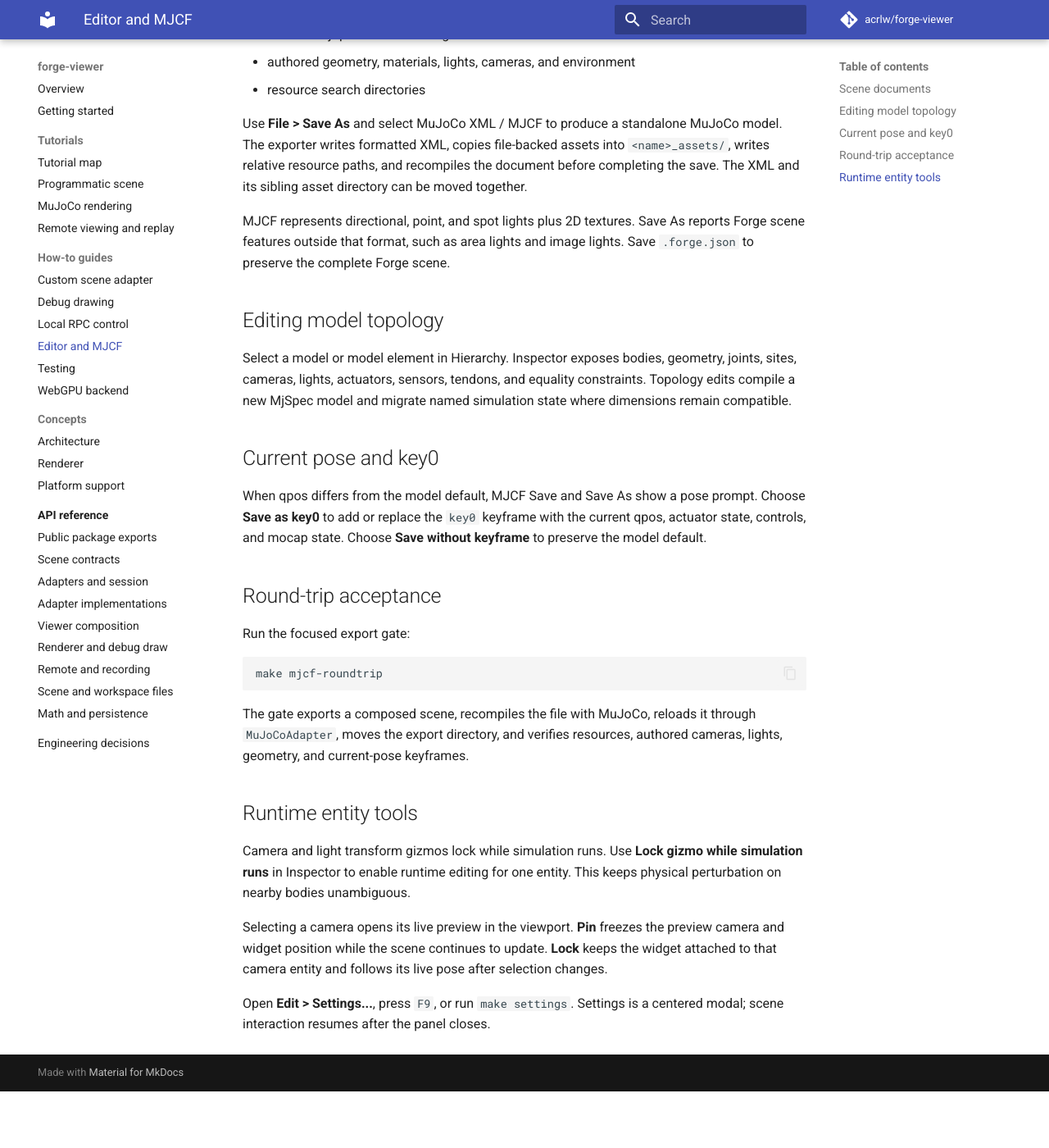
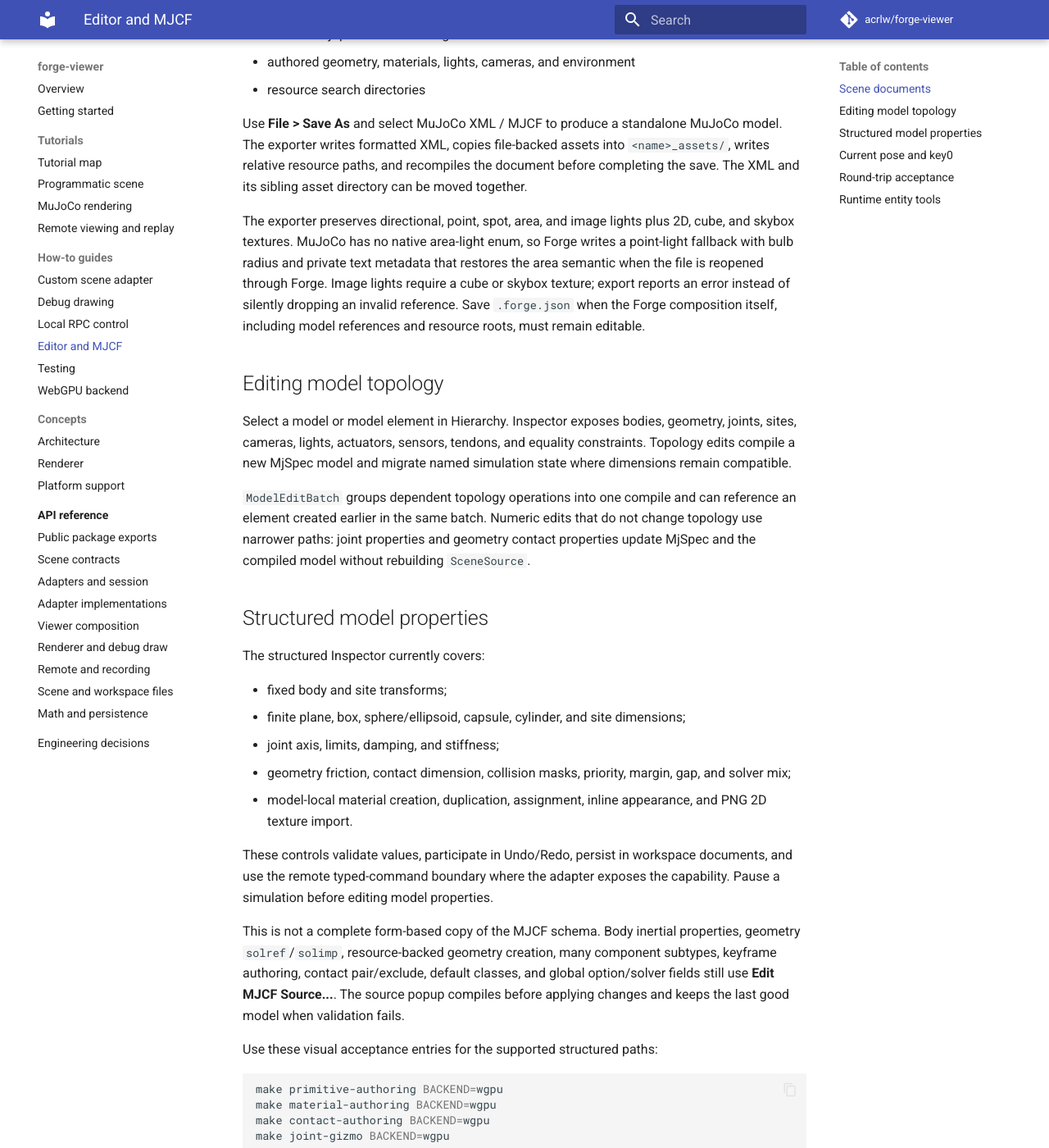
Before and after one commit to acrlw/forge-viewer, an MkDocs documentation site: the page built from docs/guides/editor-and-mjcf.md, in a window 1280 px wide and 1400 px high, scrolled down 310 px. Shown: the whole window at 82% size. Built offline with MkDocs 1.6.1 and Material for MkDocs 9.7.7, drawn with Linux system fonts in a browser that asks for light colours; comment, search, counter and statistics services are not loaded; before the commit the page ends 1641 px from its top, so only the background shows below that.

Commit message:
Clarify editor scope and acceptance status

````diff
--- a/docs/guides/editor-and-mjcf.md
+++ b/docs/guides/editor-and-mjcf.md
@@ -15,15 +15,53 @@
 resource paths, and recompiles the document before completing the save. The XML and its sibling
 asset directory can be moved together.
 
-MJCF represents directional, point, and spot lights plus 2D textures. Save As reports Forge scene
-features outside that format, such as area lights and image lights. Save `.forge.json` to preserve
-the complete Forge scene.
+The exporter preserves directional, point, spot, area, and image lights plus 2D, cube, and skybox
+textures. MuJoCo has no native area-light enum, so Forge writes a point-light fallback with bulb
+radius and private text metadata that restores the area semantic when the file is reopened through
+Forge. Image lights require a cube or skybox texture; export reports an error instead of silently
+dropping an invalid reference. Save `.forge.json` when the Forge composition itself, including model
+references and resource roots, must remain editable.
 
 ## Editing model topology
 
 Select a model or model element in Hierarchy. Inspector exposes bodies, geometry, joints, sites,
 cameras, lights, actuators, sensors, tendons, and equality constraints. Topology edits compile a
 new MjSpec model and migrate named simulation state where dimensions remain compatible.
+
+`ModelEditBatch` groups dependent topology operations into one compile and can reference an element
+created earlier in the same batch. Numeric edits that do not change topology use narrower paths:
+joint properties and geometry contact properties update MjSpec and the compiled model without
+rebuilding `SceneSource`.
+
+## Structured model properties
+
+The structured Inspector currently covers:
+
+- fixed body and site transforms;
+- finite plane, box, sphere/ellipsoid, capsule, cylinder, and site dimensions;
+- joint axis, limits, damping, and stiffness;
+- geometry friction, contact dimension, collision masks, priority, margin, gap, and solver mix;
+- model-local material creation, duplication, assignment, inline appearance, and PNG 2D texture
+  import.
+
+These controls validate values, participate in Undo/Redo, persist in workspace documents, and use
+the remote typed-command boundary where the adapter exposes the capability. Pause a simulation
+before editing model properties.
+
+This is not a complete form-based copy of the MJCF schema. Body inertial properties, geometry
+`solref`/`solimp`, resource-backed geometry creation, many component subtypes, keyframe authoring,
+contact pair/exclude, default classes, and global option/solver fields still use **Edit MJCF
+Source...**. The source popup compiles before applying changes and keeps the last good model when
+validation fails.
+
+Use these visual acceptance entries for the supported structured paths:
+
+```bash
+make primitive-authoring BACKEND=wgpu
+make material-authoring BACKEND=wgpu
+make contact-authoring BACKEND=wgpu
+make joint-gizmo BACKEND=wgpu
+```
 
 ## Current pose and key0
 
````
Also changed, not shown: plan/ROADMAP.md (+14 -0 lines), plan/STATUS.md (+45 -13 lines).
